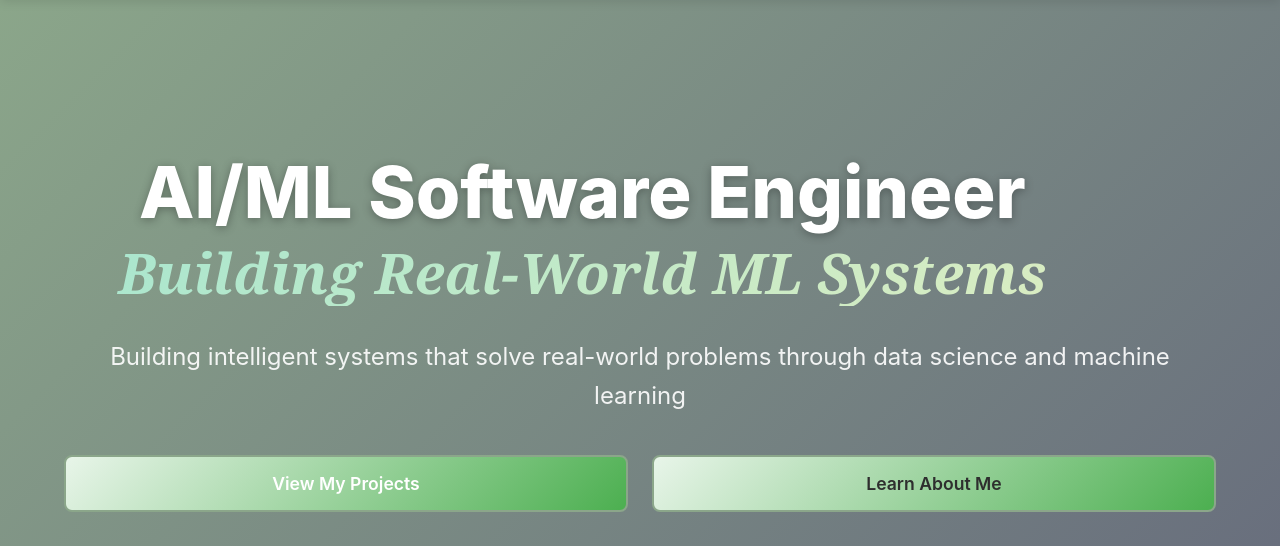
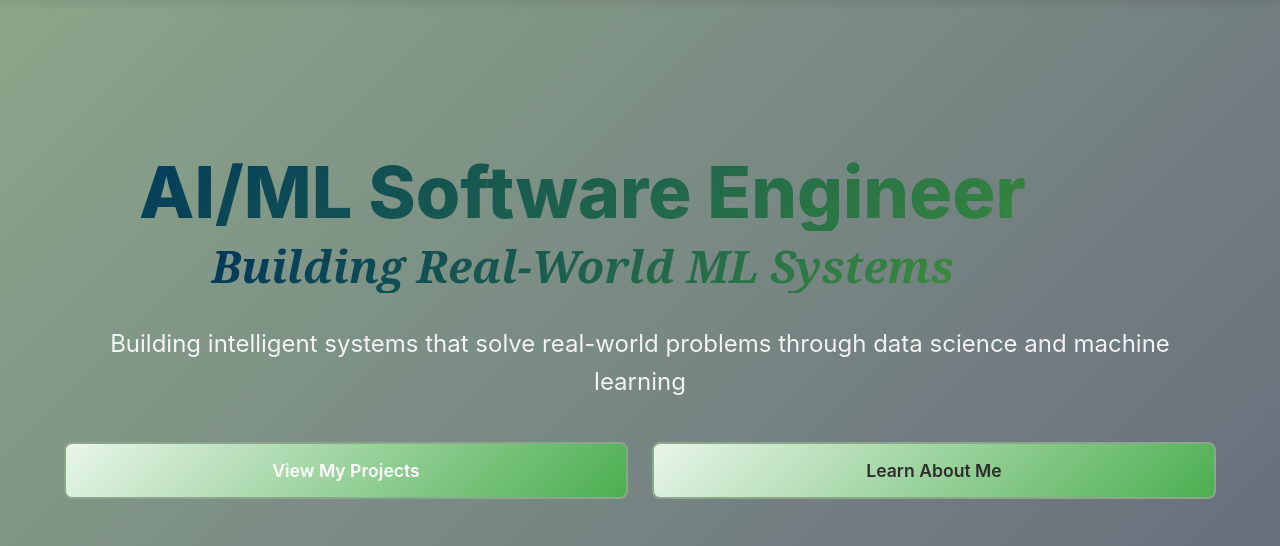
Before and after one commit to abzanganeh/flask_ml_website, a Flask app: page / in a window 1280 px wide. Shown: the part 70-616 px from the top of the page. Run offline with Flask 3, Linux system fonts and the light colour scheme; data comes from the database, SQL or seed files in the repository.

Commit message:
Update hero title gradient and adjust line2 sizing

```diff
--- a/static/css/main.css
+++ b/static/css/main.css
@@ -1312,21 +1312,26 @@ strong, b {
   font-size: 4.5rem;
   font-weight: 800;
   line-height: 1.1;
-  color: #ffffff;
-  text-shadow: 0 2px 10px rgba(0, 0, 0, 0.3);
+  background: linear-gradient(135deg, #00365c, #3a8b3e);
+  -webkit-background-clip: text;
+  -webkit-text-fill-color: transparent;
+  background-clip: text;
   font-family: -apple-system, BlinkMacSystemFont, 'Segoe UI', Roboto, 'Helvetica Neue', Arial, sans-serif;
+  white-space: nowrap;
 }
 
 .hero-title-line2 {
-  font-size: 3.5rem;
+  font-size: 2.8rem;
   font-weight: 600;
   line-height: 1.2;
-  background: linear-gradient(135deg, #a8e6cf, #dcedc1);
+  background: linear-gradient(135deg, #00365c, #3a8b3e);
   -webkit-background-clip: text;
   -webkit-text-fill-color: transparent;
   background-clip: text;
   font-family: 'Georgia', 'Times New Roman', serif;
   font-style: italic;
+  max-width: 95%;
+  margin: 0 auto;
 }
 
 .hero-subtitle {
@@ -1692,7 +1697,8 @@ strong, b {
   }
 
   .hero-title-line2 {
-    font-size: 2.2rem;
+    font-size: 1.8rem;
+    max-width: 100%;
   }
 
   .hero-subtitle {
```
